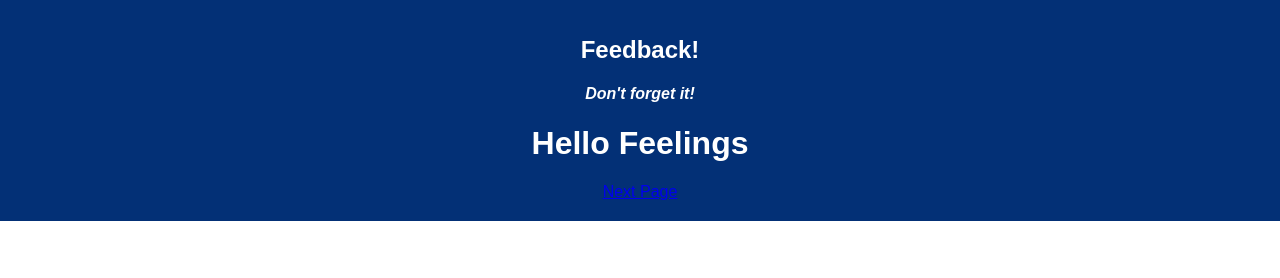
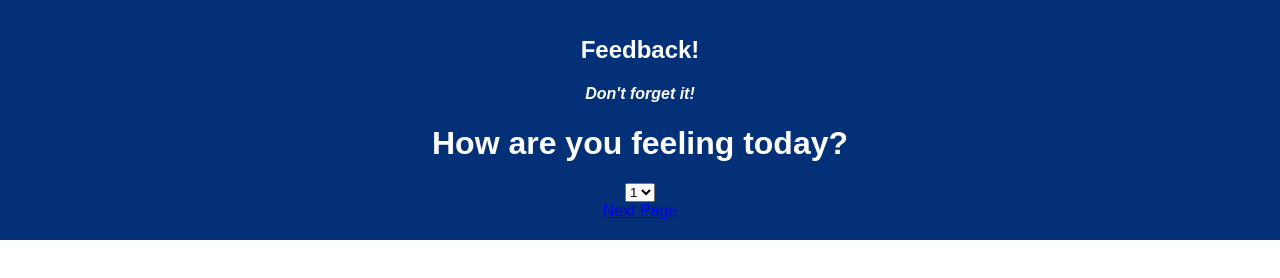
Before and after one commit to gvorvik/weekend-7-project, a React app: page / in a window 1280 px wide. Built offline with nearby package versions, Linux system fonts and the light colour scheme.

Commit message:
save feeling rating in redux store

```diff
--- a/src/components/comments/comments.js
+++ b/src/components/comments/comments.js
@@ -1,7 +1,6 @@
 import React, { Component } from 'react';
 import axios from 'axios';
 import {connect} from 'react-redux';
-import { BrowserRouter as Router, Route } from 'react-router-dom';
 import { Link } from 'react-router-dom';
 
 
--- a/src/components/content/content.js
+++ b/src/components/content/content.js
@@ -1,7 +1,6 @@
 import React, { Component } from 'react';
 import axios from 'axios';
 import {connect} from 'react-redux';
-import { BrowserRouter as Router, Route } from 'react-router-dom';
 import { Link } from 'react-router-dom';
 
 
--- a/src/components/feeling/feeling.js
+++ b/src/components/feeling/feeling.js
@@ -1,17 +1,31 @@
 import React, { Component } from 'react';
 import axios from 'axios';
-import {connect} from 'react-redux';
-import { BrowserRouter as Router, Route } from 'react-router-dom';
+import { connect } from 'react-redux';
 import { Link } from 'react-router-dom';
 
 
 
 
 class Feeling extends Component {
+
+    handleFeelingRating = (event) => {
+        let action = {type: "FEELING_RATING", payload: event.target.value};
+        this.props.dispatch(action);
+        console.log('number chosen', event.target.value);
+    }
+
     render() {
         return (
             <div>
-          <h1>Hello Feelings</h1>
+                <h1>How are you feeling today?</h1>
+                <select onChange={this.handleFeelingRating} name="cars">
+                    <option value="1">1</option>
+                    <option value="2">2</option>
+                    <option value="3">3</option>
+                    <option value="4">4</option>
+                    <option value="5">5</option>
+                </select>
+                <br />
                 <Link to='/content'>Next Page</Link>
             </div>
         );
--- a/src/components/submission/submission.js
+++ b/src/components/submission/submission.js
@@ -1,7 +1,6 @@
 import React, { Component } from 'react';
 import axios from 'axios';
 import {connect} from 'react-redux';
-import { BrowserRouter as Router, Route } from 'react-router-dom';
 import { Link } from 'react-router-dom';
 
 
--- a/src/components/support/support.js
+++ b/src/components/support/support.js
@@ -1,7 +1,6 @@
 import React, { Component } from 'react';
 import axios from 'axios';
 import {connect} from 'react-redux';
-import { BrowserRouter as Router, Route } from 'react-router-dom';
 import { Link } from 'react-router-dom';
 
 
--- a/src/index.js
+++ b/src/index.js
@@ -8,15 +8,18 @@ import { createStore, combineReducers, applyMiddleware } from 'redux';
 import { Provider } from 'react-redux';
 import logger from 'redux-logger';
 
-const initialReducer = (state = {}, action) => {
-    console.log('initial reducer');
+const studentReviewReducer = (state = {}, action) => {
+    if(action.type === 'FEELING_RATING') {
+        state.feelingRating = action.payload;
+        console.log(state);
+    }
     return state;
 };
 
 const storeInstance = createStore(
 
     combineReducers({
-        initialReducer,
+        studentReviewReducer,
     }),
 
     applyMiddleware(logger),
```
Also changed, not shown: src/components/App/App.css (line endings or trailing spaces). Lines whose indentation alone changed are shown as unchanged.
